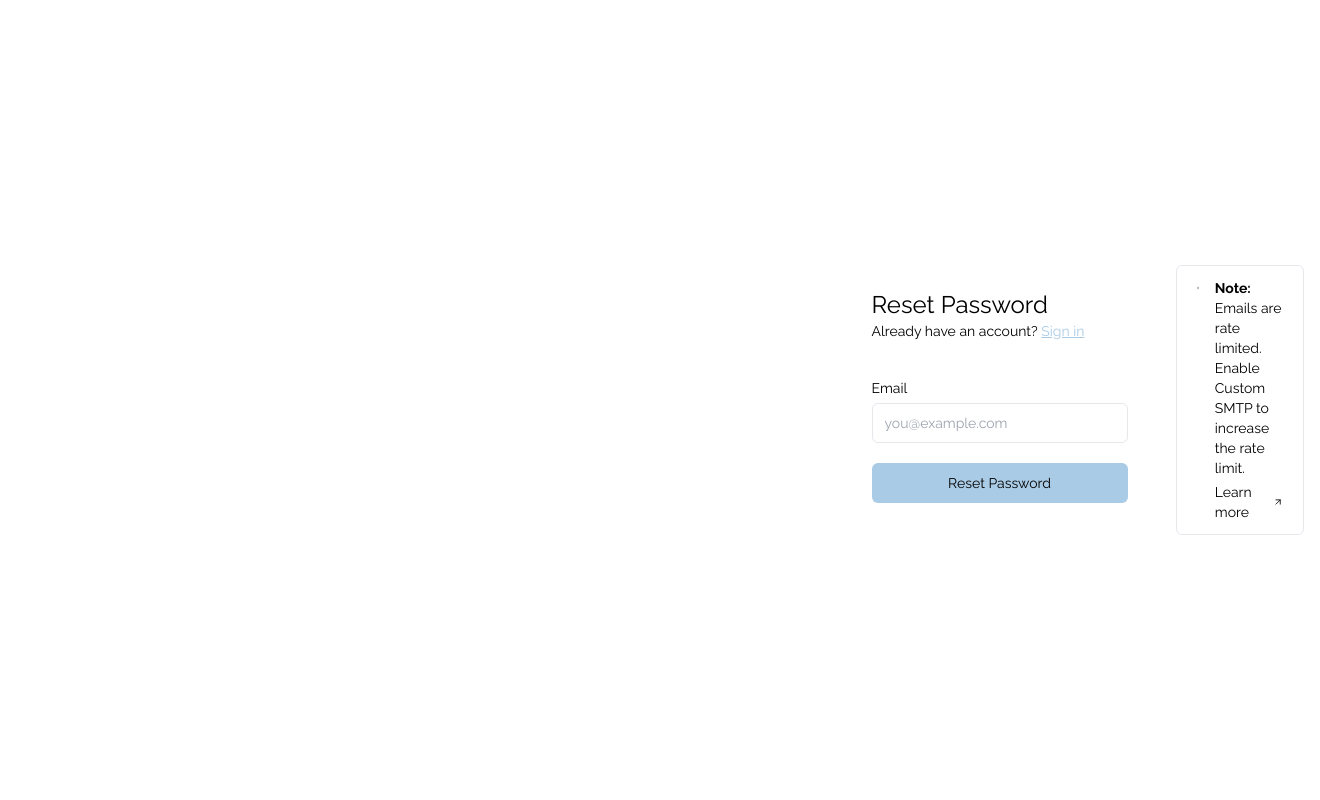
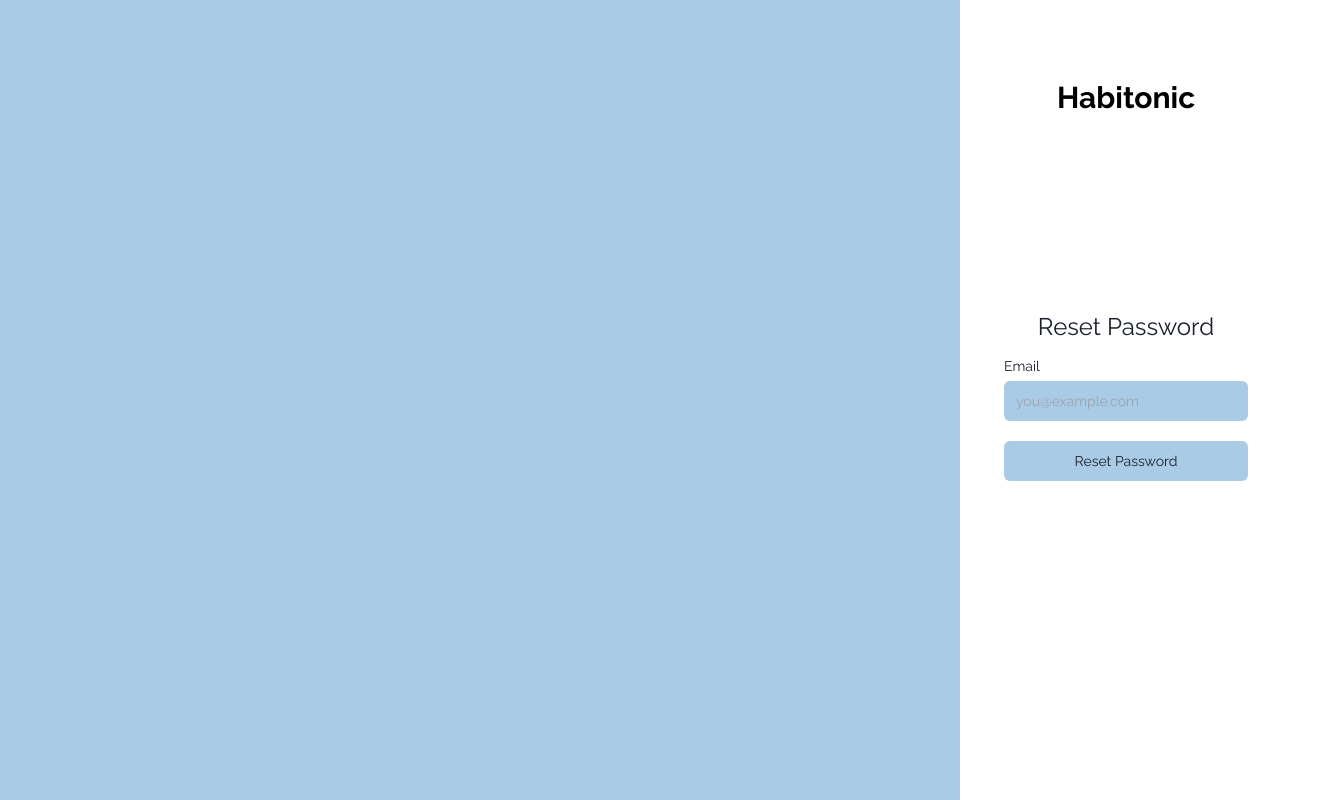
Before and after one commit to AtanasovCode/habitonic-next, a Next.js app: page /forgot-password in a window 1280 px wide. Shown: the whole page, 1320 px wide, since content can reach past the window. Built offline with nearby package versions, Linux system fonts and the light colour scheme.

Commit message:
style & improve auth pages

```diff
--- a/app/(auth-pages)/forgot-password/page.tsx
+++ b/app/(auth-pages)/forgot-password/page.tsx
@@ -12,26 +12,22 @@
   const searchParams = await props.searchParams;
   return (
     <>
-      <form className="flex-1 flex flex-col w-full gap-2 text-foreground [&>input]:mb-6 min-w-64 max-w-64 mx-auto">
-        <div>
-          <h1 className="text-2xl font-medium">Reset Password</h1>
-          <p className="text-sm text-secondary-foreground">
-            Already have an account?{" "}
-            <Link className="text-primary underline" href="/sign-in">
-              Sign in
-            </Link>
-          </p>
-        </div>
-        <div className="flex flex-col gap-2 [&>input]:mb-3 mt-8">
+      <form className="w-full flex flex-col text-text [&>input]:mb-2">
+        <h1 className="text-2xl font-medium w-full text-center">Reset Password</h1>
+        <div className="flex flex-col gap-2 [&>input]:mb-3 mt-4">
           <Label htmlFor="email">Email</Label>
-          <Input name="email" placeholder="you@example.com" required />
+          <Input
+            name="email"
+            placeholder="you@example.com"
+            required
+            className="bg-primary border-none"
+          />
           <SubmitButton formAction={forgotPasswordAction}>
             Reset Password
           </SubmitButton>
           <FormMessage message={searchParams} />
         </div>
       </form>
-      <SmtpMessage />
     </>
   );
 }
--- a/app/(auth-pages)/layout.tsx
+++ b/app/(auth-pages)/layout.tsx
@@ -4,9 +4,10 @@
   children: React.ReactNode;
 }) {
   return (
-    <div className="min-h-screen w-full flex flex-col justify-start md:flex-row md:justify-center">
-      <div className="w-full h-1/4 md:min-w-[70%]"></div>
-      <div className="h-screen w-full flex flex-1 items-center justify-center gap-12 p-4">
+    <div className="min-h-screen w-full flex flex-col justify-start gap-3 md:flex-row">
+      <div className="w-full min-h-[45dvh] bg-primary md:min-h-full md:min-w-[75%]"></div>
+      <div className="w-full flex flex-col items-center justify-center p-8 relative">
+        <h1 className="font-bold text-3xl mb-4 lg:mb-0 lg:absolute lg:top-[10%]">Habitonic</h1>
         {children}
       </div>
     </div>
--- a/app/(auth-pages)/sign-in/page.tsx
+++ b/app/(auth-pages)/sign-in/page.tsx
@@ -8,21 +8,20 @@
 export default async function Login(props: { searchParams: Promise<Message> }) {
   const searchParams = await props.searchParams;
   return (
-    <form className="flex-1 flex flex-col min-w-64">
-      <h1 className="text-2xl font-medium">Sign in</h1>
-      <p className="text-sm text-foreground">
-        Don't have an account?{" "}
-        <Link className="text-foreground font-medium underline" href="/sign-up">
-          Sign up
-        </Link>
-      </p>
-      <div className="flex flex-col gap-2 [&>input]:mb-3 mt-8">
+    <form className="w-full flex flex-col">
+      <h1 className="text-2xl font-medium text-center w-full">Log in</h1>
+      <div className="flex flex-col gap-2 [&>input]:mb-3 mt-4">
         <Label htmlFor="email">Email</Label>
-        <Input name="email" placeholder="you@example.com" required />
+        <Input
+          name="email"
+          placeholder="you@example.com"
+          required
+          className="bg-primary border-none"
+        />
         <div className="flex justify-between items-center">
           <Label htmlFor="password">Password</Label>
           <Link
-            className="text-xs text-foreground underline"
+            className="text-xs text-text underline"
             href="/forgot-password"
           >
             Forgot Password?
@@ -33,11 +32,18 @@
           name="password"
           placeholder="Your password"
           required
+          className="bg-primary border-none"
         />
         <SubmitButton pendingText="Signing In..." formAction={signInAction}>
           Sign in
         </SubmitButton>
         <FormMessage message={searchParams} />
+        <p className="text-sm text-text">
+          Don't have an account?{" "}
+          <Link className="text-text font-medium underline" href="/sign-up">
+            Sign up
+          </Link>
+        </p>
       </div>
     </form>
   );
--- a/app/(auth-pages)/sign-up/page.tsx
+++ b/app/(auth-pages)/sign-up/page.tsx
@@ -20,11 +20,16 @@
 
   return (
     <>
-      <form className="w-full flex flex-col items-center justify-center">
-        <h1 className="text-2xl font-medium">Create a new account</h1>
-        <div className="flex flex-col gap-2 [&>input]:mb-3 mt-8">
+      <form className="w-full flex flex-col items-start justify-center">
+        <h1 className="w-full text-2xl font-medium text-center">Create a new account</h1>
+        <div className="w-full flex flex-col gap-2 [&>input]:mb-3 mt-4">
           <Label htmlFor="email">Email</Label>
-          <Input name="email" placeholder="you@example.com" required />
+          <Input
+            name="email"
+            placeholder="you@example.com"
+            required
+            className="bg-primary border-none"
+          />
           <Label htmlFor="password">Password</Label>
           <Input
             type="password"
@@ -32,15 +37,16 @@
             placeholder="Your password"
             minLength={6}
             required
+            className="bg-primary border-none"
           />
           <SubmitButton formAction={signUpAction} pendingText="Signing up...">
             Sign up
           </SubmitButton>
           <FormMessage message={searchParams} />
         </div>
-        <p className="text-sm text text-foreground">
+        <p className="text-sm text text-text">
           Already have an account?{" "}
-          <Link className="text-primary font-medium underline" href="/sign-in">
+          <Link className="text-text font-medium underline" href="/sign-in">
             Sign in
           </Link>
         </p>
--- a/app/globals.css
+++ b/app/globals.css
@@ -9,7 +9,7 @@
     --text-light: #1a202c;
     --background-light: #ffffff;
 
-    --primary-dark: #1e3f68;
+    --primary-dark: #23436c;
     --secondary-dark: #0f2b4c;
     --accent-dark: #3d4852;
     --text-dark: #fcf7f7;
--- a/app/ui/home/HeroNav.tsx
+++ b/app/ui/home/HeroNav.tsx
@@ -12,7 +12,7 @@
     const { showMobileNav, toggleMobileNav } = useHabitStore();
 
     return (
-        <nav className="w-full flex items-center justify-center lg:justify-between px-6 py-4 bg-primary text-text">
+        <nav className="w-full flex items-center justify-center lg:justify-between py-4 bg-primary text-text">
             <div
                 onClick={() => toggleMobileNav()}
                 className="absolute left-2 lg:hidden"
```
Also changed, not shown: useHabitStore.ts (+17 -6 lines).
